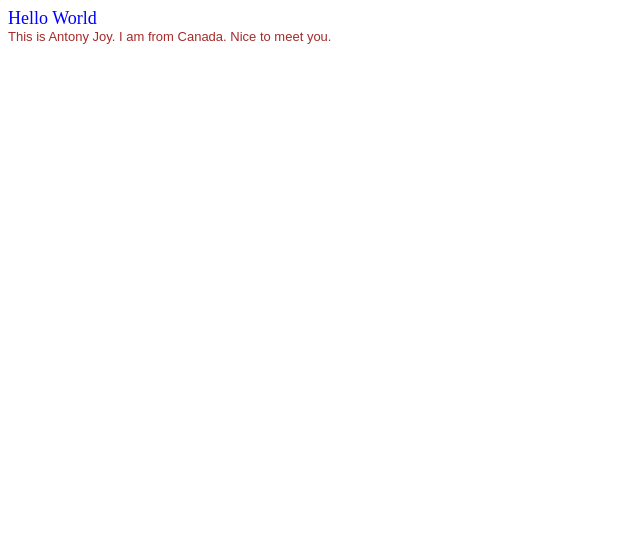
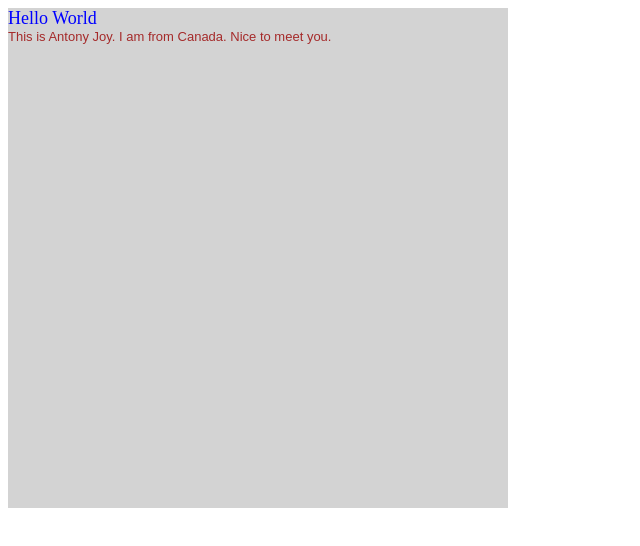
Before and after one commit to UniverseCEO1004/deploy-page.github.io, a plain HTML site: page index.html in a window 1280 px wide. Shown: the whole page, without its empty margins (0-640 px from the left). Drawn offline with Linux system fonts and the light colour scheme.

Commit message:
Fixed errors

```diff
--- a/content.css
+++ b/content.css
@@ -1,3 +1,9 @@
+.container {
+    width: 500px;
+    height: 500px;
+    background-color: lightgray;
+}
+
 .headline {
     font-family: 'Times New Roman', Times, serif;
     font-size: large;
--- a/index.html
+++ b/index.html
@@ -5,7 +5,9 @@
         <link rel="stylesheet" href="./content.css">
     </head>
     <body>
-        <div class="headline">Hello World</div>
-        <div class="content">This is Antony Joy. I am from Canada. Nice to meet you.</div>
+        <div class="container">
+            <div class="headline">Hello World</div>
+            <div class="content">This is Antony Joy. I am from Canada. Nice to meet you.</div>
+        </div>
     </body>
 </html>
```
